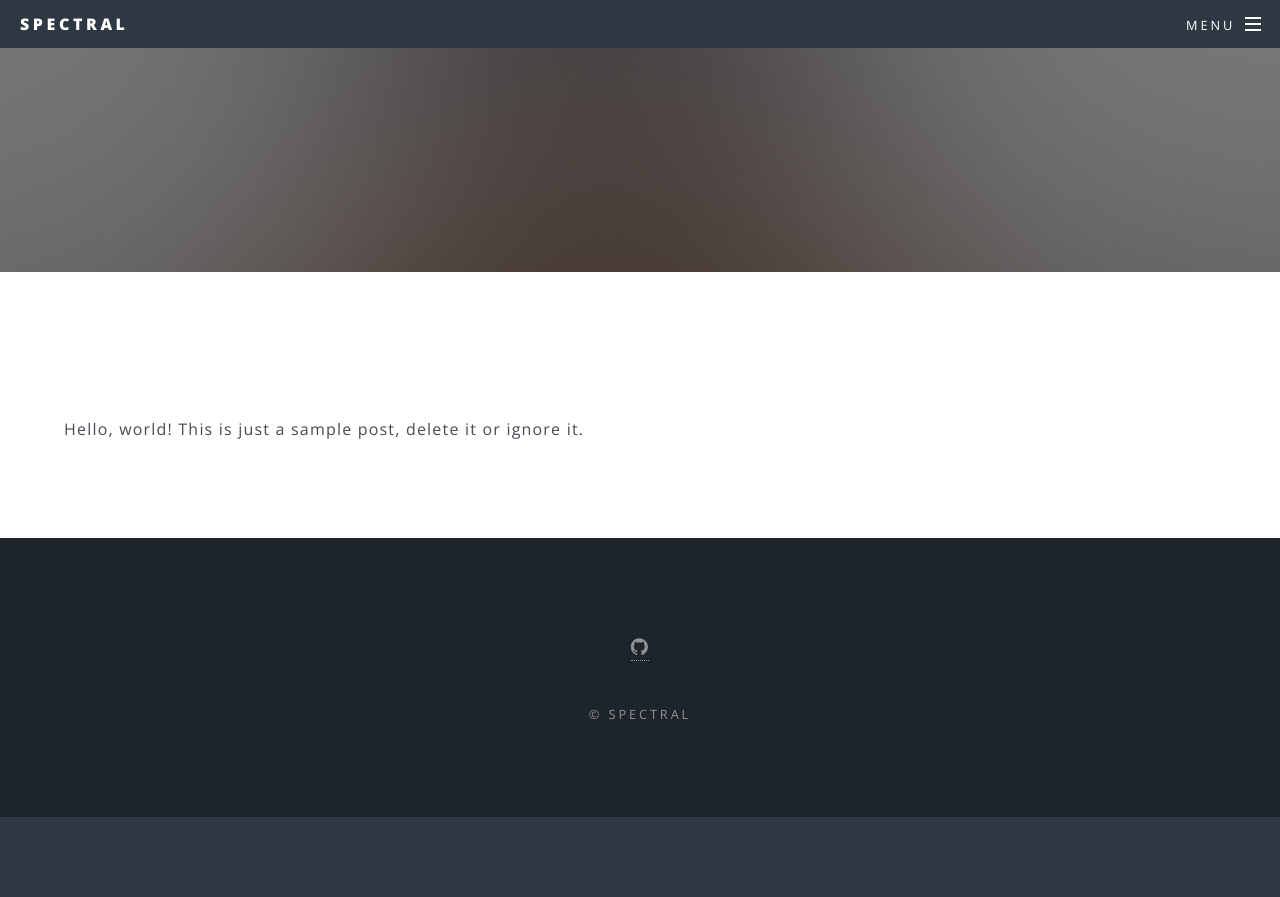
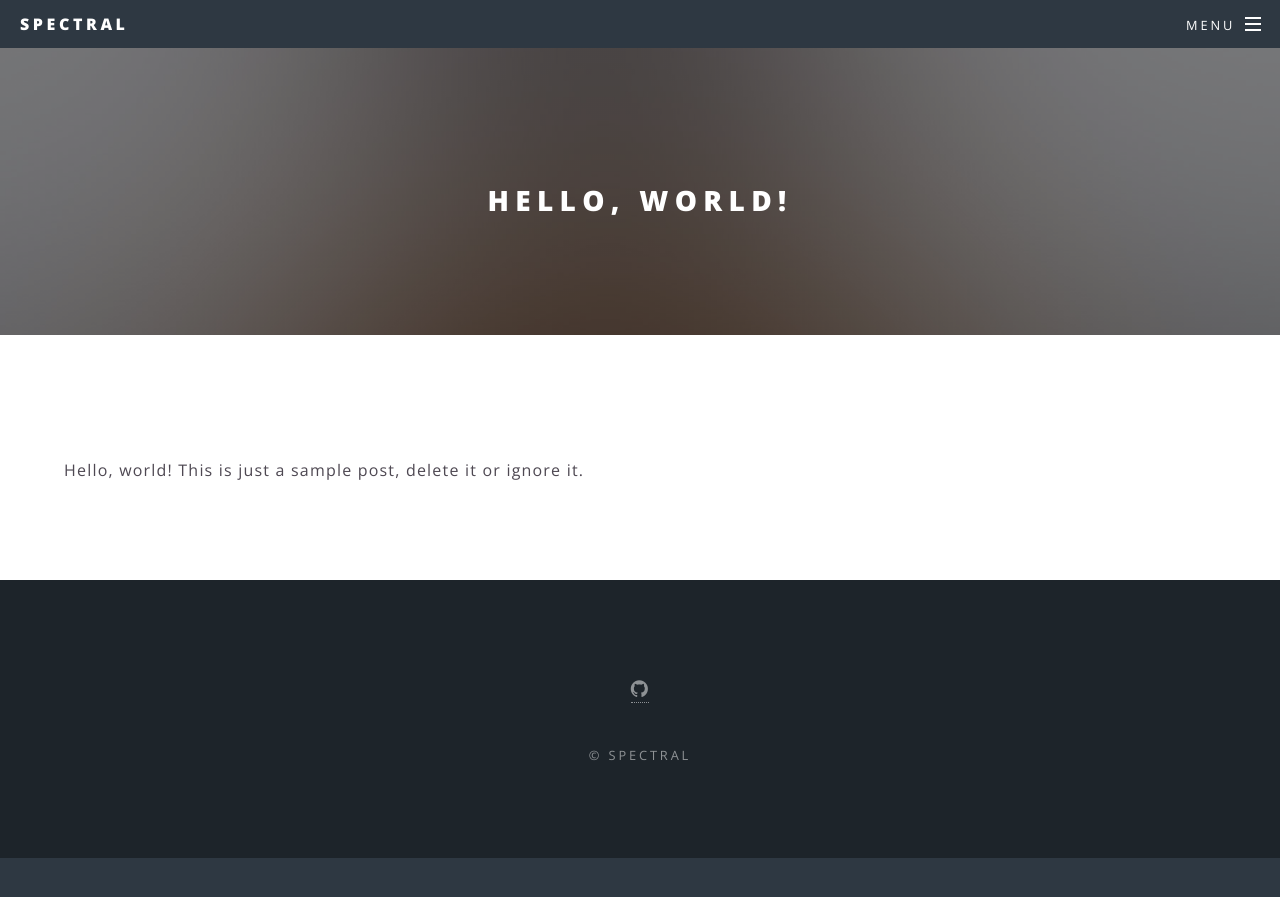
Before and after one commit to ArnavR/ArnavR, a Jekyll site: the page built from _posts/2015-05-15-Hello, world!.md, in a window 1280 px wide. Shown: the top 897 px of the page. Built offline with Jekyll 4.4.1, drawn with Linux system fonts in a browser that asks for light colours; Markdown is read by kramdown in place of the engine named in the settings.

Commit message:
Fix references to unknown variable post.title

```diff
--- a/_layouts/post.html
+++ b/_layouts/post.html
@@ -3,7 +3,7 @@
 	Built on the Spectral theme by HTML5UP -->
 <html>
 	<head>
-		<title>{{site.name }} - {{ post.title }}</title>
+		<title>{{site.name }} - {{ page.title }}</title>
 		<meta charset="utf-8" />
 		<meta name="viewport" content="width=device-width, initial-scale=1" />
 		<meta name="description" content="" />
@@ -41,10 +41,9 @@
 
 				<!-- Main -->
 				<article id="main" >
-					<header>
-					</header>
+					<header><h2>{{ page.title }}</h2></header>
 					<section class="wrapper style5">
-					<div class="inner"><h2>{{ post.title }}</h2><br />{{ content }}</div>
+					<div class="inner"><br />{{ content }}</div>
 					</section>
 				</article>
 
```
